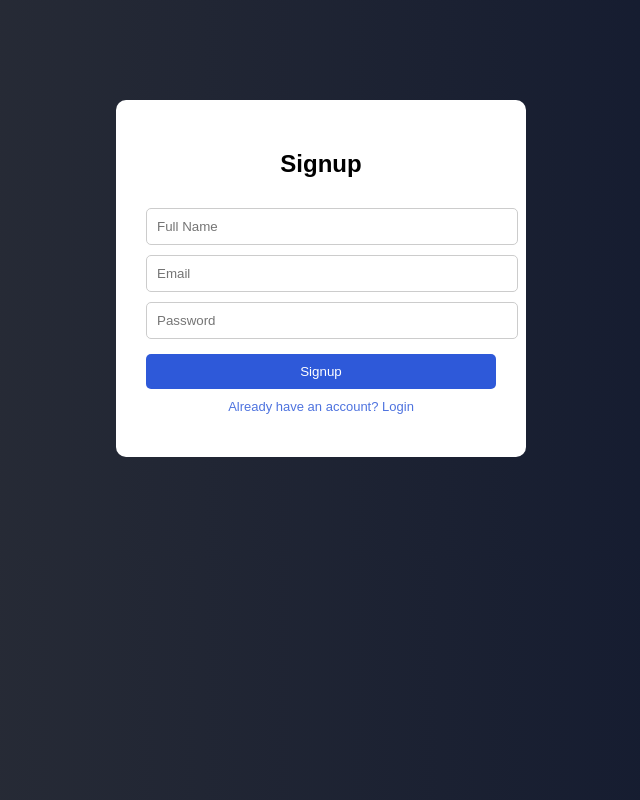
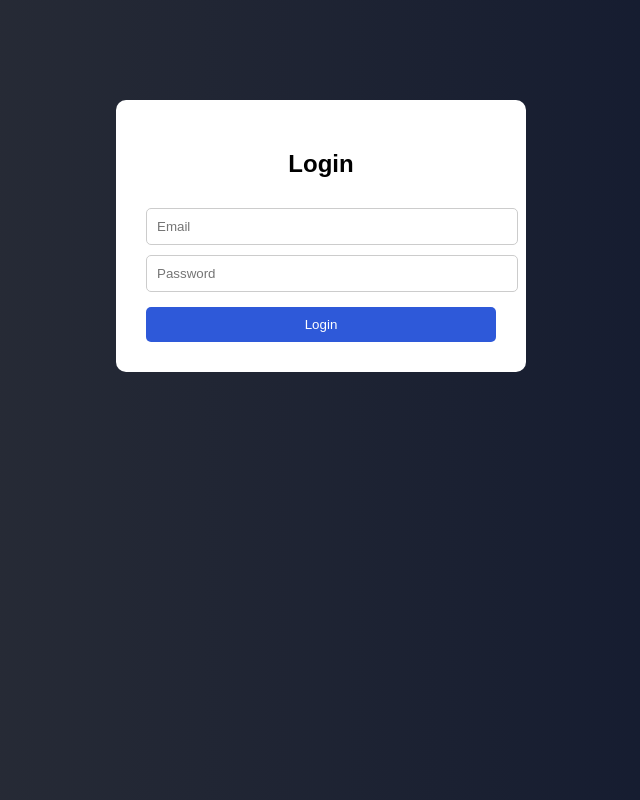
Before and after one commit to Anuradha200505/login_and_signup_page_React.js, a React (Create React App) app: page / in a window 1280 px wide. Shown: the whole page, without its empty margins (319-959 px from the left). Built offline with nearby package versions, Linux system fonts and the light colour scheme.

Commit message:
API INTEGRATION ADDED

```diff
--- a/package.json
+++ b/package.json
@@ -7,6 +7,7 @@
     "@testing-library/jest-dom": "^6.9.1",
     "@testing-library/react": "^16.3.2",
     "@testing-library/user-event": "^13.5.0",
+    "axios": "^1.15.0",
     "react": "^19.2.5",
     "react-dom": "^19.2.5",
     "react-router-dom": "^7.14.1",
--- a/src/App.js
+++ b/src/App.js
@@ -8,8 +8,8 @@ function App() {
   return (
     <Router>
       <Routes>
-        <Route path="/" element={<Signup />} />
-        <Route path="/login" element={<Login />} />
+        <Route path="/" element={<Login />} />
+        <Route path="/signup" element={<Signup />} />
         <Route path="/home" element={<Home />} />
       </Routes>
     </Router>
--- a/src/components/Home.js
+++ b/src/components/Home.js
@@ -3,6 +3,9 @@ import { useNavigate } from "react-router-dom";
 
 function Home() {
   const navigate = useNavigate();
+
+  // ✅ get user data
+  const user = JSON.parse(localStorage.getItem("user"));
 
   const handleLogout = () => {
     localStorage.removeItem("user");
@@ -12,7 +15,17 @@ function Home() {
   return (
     <div className="container">
       <h2>Welcome 🎉</h2>
-      <p>Login Successful</p>
+
+      {user ? (
+        <div>
+          <p><b>Name:</b> {user.displayName}</p>
+          <p><b>Email:</b> {user.email}</p>
+          <p><b>Username:</b> {user.userName}</p>
+          <p><b>Token:</b> {user.token}</p>
+        </div>
+      ) : (
+        <p>No user data</p>
+      )}
 
       <button onClick={handleLogout}>Logout</button>
     </div>
--- a/src/components/Login.js
+++ b/src/components/Login.js
@@ -1,5 +1,6 @@
 import React, { useState } from "react";
 import { useNavigate } from "react-router-dom";
+import axios from "axios";
 
 function Login() {
   const [email, setEmail] = useState("");
@@ -8,22 +9,36 @@ function Login() {
 
   const navigate = useNavigate();
 
-  const handleLogin = () => {
+  const handleLogin = async () => {
+    // ✅ validation
     if (!email || !password) {
       setTopError("Please fill all fields");
       return;
     }
 
-    const storedUser = JSON.parse(localStorage.getItem("user"));
+    try {
+      // ✅ API call
+      const response = await axios.post(
+        "https://fuelapi11.azurewebsites.net/api/Account/login",
+        {
+          email: email,
+          password: password
+        }
+      );
 
-    if (
-      storedUser &&
-      storedUser.email === email &&
-      storedUser.password === password
-    ) {
+      console.log("LOGIN RESPONSE:", response.data);
+
+      // ✅ full user details save
+      localStorage.setItem("user", JSON.stringify(response.data));
+
+      // ✅ clear error
       setTopError("");
+
+      // ✅ navigate to home
       navigate("/home");
-    } else {
+
+    } catch (error) {
+      console.log(error);
       setTopError("Incorrect email or password");
     }
   };
@@ -32,19 +47,26 @@ function Login() {
     <div className="container">
       <h2>Login</h2>
 
+      {/* ✅ error message */}
       {topError && <p className="top-error">{topError}</p>}
 
+      {/* ✅ email input */}
       <input
+        type="email"
         placeholder="Email"
+        value={email}
         onChange={(e) => setEmail(e.target.value)}
       />
 
+      {/* ✅ password input */}
       <input
         type="password"
         placeholder="Password"
+        value={password}
         onChange={(e) => setPassword(e.target.value)}
       />
 
+      {/* ✅ login button */}
       <button onClick={handleLogin}>Login</button>
     </div>
   );
```
Also changed, not shown: 1 other file (tests, documents, lock files or other folders).
